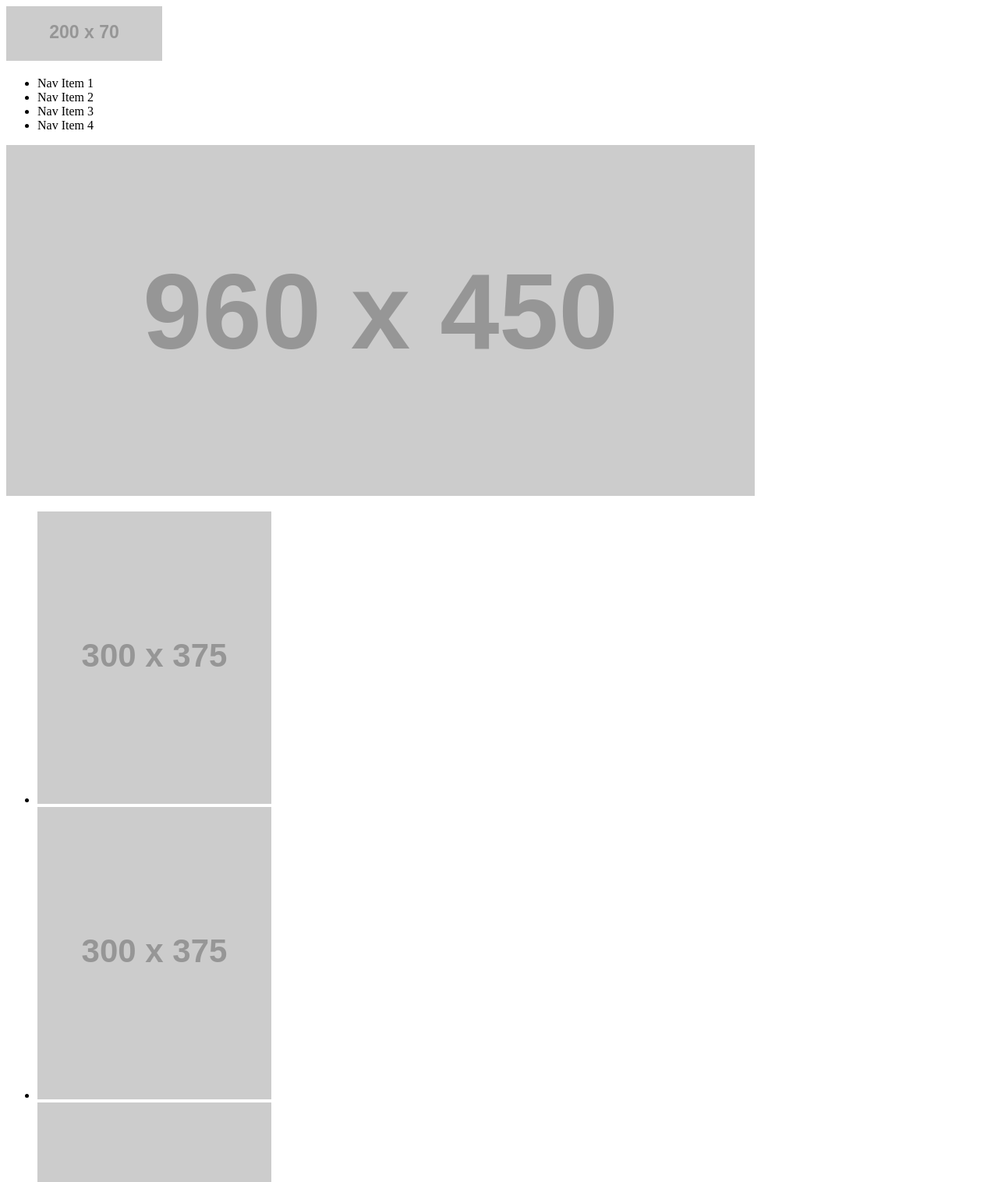
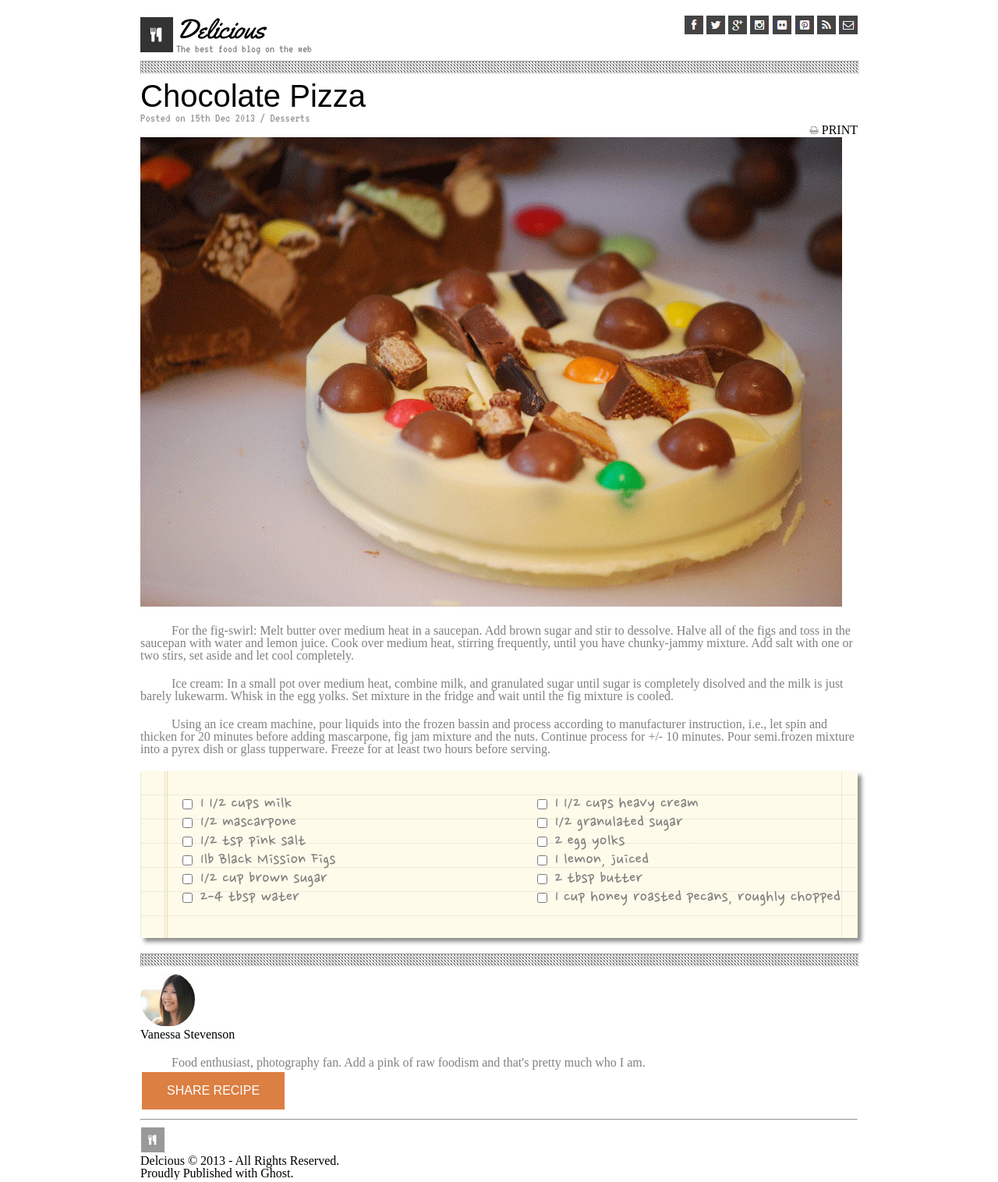
Before and after one commit to NiaSama/chocolate-pizza, a plain HTML site: page index.html in a window 1280 px wide. Shown: the top 1516 px of the page at 78% size. Drawn offline with Linux system fonts and the light colour scheme; placeholder pictures from the web are drawn by us; a web font is replaced by a local one.

Commit message:
mostly complete

```diff
--- a/index.html
+++ b/index.html
@@ -1,108 +1,117 @@
-<!-- <!DOCTYPE html>
+<!DOCTYPE html>
 <html>
+
 <head>
-        <title>Wireframe Exercise Solution</title>
+  <title>Chocolate Pizza</title>
+  <link href="https://fonts.googleapis.com/css?family=Francois+One|IBM+Plex+Sans|IBM+Plex+Serif|VT323|Yellowtail" rel="stylesheet">
+  <link href="https://fonts.googleapis.com/css?family=Nanum+Pen+Script" rel="stylesheet">
   <link rel="stylesheet" href="reset.css">
   <link rel="stylesheet" href="style.css">
 </head>
+
 <body>
   <header>
     <nav>
-                <img src="http://placehold.it/200x70/000000">
       <ul>
         <li>
-                        <a href="#">Nav Item 1</a>
+          <img src="img/fb-icon.png" alt="FB">
         </li>
         <li>
-                        <a href="#">Nav Item 2</a>
+          <img src="img/twit-icon.png" alt="Twitter">
         </li>
         <li>
-                        <a href="#">Nav Item 3</a>
+          <img src="img/gp-icon.png" alt="Google">
         </li>
         <li>
-                        <a href="#">Nav Item 4</a>
+          <img src="img/insta-icon.png" alt="Instagram">
+        </li>
+        <li>
+          <img src="img/flic-icon.png" alt="Flic">
+        </li>
+        <li>
+          <img src="img/pint-icon.png" alt="Pinterest">
+        </li>
+        <li>
+          <img src="img/rss-icon.png" alt="Rss">
+        </li>
+        <li>
+          <img src="img/mail-icon.png" alt="Mail">
         </li>
       </ul>
     </nav>
+    <div>
+      <img src="img/logo.png" alt="Logo">
+      <div>
+        <h1>Delicious</h1>
+        <h2>The best food blog on the web</h2>
+      </div>
+    </div>
   </header>
+  <hr id="thickHr">
   <main>
-            <img src="http://placehold.it/960x450/000000">
+    <h3>Chocolate Pizza</h3>
+    <h4>Posted on 15th Dec 2013 / Desserts</h4>
+    <p id="print">
+      <img src="img/print-icon.png" alt="Print"> PRINT</p>
+    <div>
+      <img id="pizza" src="img/choco-pizza.png">
+      <p>For the fig-swirl: Melt butter over medium heat in a saucepan. Add brown sugar and stir to dessolve. Halve all of the
+        figs and toss in the saucepan with water and lemon juice. Cook over medium heat, stirring frequently, until you have
+        chunky-jammy mixture. Add salt with one or two stirs, set aside and let cool completely.</p>
+      <p>Ice cream: In a small pot over medium heat, combine milk, and granulated sugar until sugar is completely disolved and
+        the milk is just barely lukewarm. Whisk in the egg yolks. Set mixture in the fridge and wait until the fig mixture
+        is cooled.</p>
+      <p>Using an ice cream machine, pour liquids into the frozen bassin and process according to manufacturer instruction,
+        i.e., let spin and thicken for 20 minutes before adding mascarpone, fig jam mixture and the nuts. Continue process
+        for +/- 10 minutes. Pour semi.frozen mixture into a pyrex dish or glass tupperware. Freeze for at least two hours
+        before serving.</p>
+    </div>
+    <div id="checklist">
       <ul>
         <li>
-                    <img src="http://placehold.it/300x375/000000">
-                </li>
+          <input type="checkbox"> 1 1/2 cups milk</li>
         <li>
-                    <img src="http://placehold.it/300x375/000000">
-                </li>
+          <input type="checkbox"> 1/2 mascarpone</li>
         <li>
-                    <img src="http://placehold.it/300x375/000000">
-                </li>
+          <input type="checkbox"> 1/2 tsp pink salt</li>
+        <li>
+          <input type="checkbox"> 1lb Black Mission Figs</li>
+        <li>
+          <input type="checkbox"> 1/2 cup brown sugar</li>
+        <li>
+          <input type="checkbox"> 2-4 tbsp water</li>
       </ul>
-            <section>
-                <img src="http://placehold.it/480x400/000000">
-                <div>
-                    <h2>Featured Section Heading</h2>
-                    <p>In your world you can create anything you desire. With something so strong, a little bit can go a long way. Follow the lay
-                    of the land. It's most important. Let's build some happy little clouds up here. Have fun with it. Let's get crazy. See. We
-                    take the corner of the brush and let it play back-and-forth. We'll put some happy little leaves here and there. You can create
-                    beautiful things - but you have to see them in your mind first. We tell people sometimes: we're like drug dealers, come into
-                    town and get everybody absolutely addicted to painting. It doesn't take much to get you addicted. We artists are a different
-                    breed of people. We're a happy bunch. It's so important to do something every day that will make you happy. Pretend you're
-                    water. Just floating without any effort. Having a good day. If you don't think every day is a good day - try missing a few.
-                    You'll see. Trees grow in all kinds of ways. They're not all perfectly straight. Not every limb is perfect. They say everything
-                    looks better with odd numbers of things. But sometimes I put even numbers—just to upset the critics. All kinds of happy little
-                    splashes. Didn't you know you had that much power? You can move mountains. You can do anything. Just pretend you are a whisper
-                    floating across a mountain. Anyone can paint. Now we'll take the almighty fan brush. Each highlight must have it's own private
-                    shadow. I was blessed with a very steady hand; and it comes in very handy when you're doing these little delicate things.
-                    A tree needs to be your friend if you're going to paint him. Be so very light. Be a gentle whisper. I like to beat the brush.
-                    Decide where your cloud lives. Maybe he lives right in here. Once you learn the technique, ohhh! Turn you loose on the world;
-                    you become a tiger. You have to make these big decisions. You don't have to spend all your time thinking about what you're
-                    doing, you just let it happen. Very easy to work these to death. Trees live in your fan brush, but you have to scare them
-                    out. Don't hurry. Take your time and enjoy. I really believe that if you practice enough you could paint the 'Mona Lisa'
-                    with a two-inch brush. It's cold, but it's beautiful.</p>
-                    <button>Call to Action to Buy Bob's Painting</button>
+      <ul>
+        <li>
+          <input type="checkbox"> 1 1/2 cups heavy cream</li>
+        <li>
+          <input type="checkbox"> 1/2 granulated sugar</li>
+        <li>
+          <input type="checkbox"> 2 egg yolks</li>
+        <li>
+          <input type="checkbox"> 1 lemon, juiced</li>
+        <li>
+          <input type="checkbox"> 2 tbsp butter</li>
+        <li>
+          <input type="checkbox"> 1 cup honey roasted pecans, roughly chopped</li>
+      </ul>
     </div>
-            </section>
-        </main>
-        <footer></footer>
-    </body>
-</html> -->
-
-<!DOCTYPE html>
-<html>
-  <head>
-    <title>Wireframe</title>
-    <link rel="stylesheet" href="reset.css">
-    <link rel="stylesheet" href="style.css">
-  </head>
-  <body>
-    <header>
-      <nav>
-        <img src="http://via.placeholder.com/200x70/000000">
-        <ul>
-          <li>Nav Item 1</li>
-          <li>Nav Item 2</li>
-          <li>Nav Item 3</li>
-          <li>Nav Item 4</li>
-        </ul>
-      </nav>
-    </header>
-    <main>
-      <img src="http://via.placeholder.com/960x450/000000">
-      <ul>
-        <li><img src="http://via.placeholder.com/300x375/000000"> </li>
-        <li><img src="http://via.placeholder.com/300x375/000000"> </li>
-        <li><img src="http://via.placeholder.com/300x375/000000"> </li>
-      </ul>
-      <img src="http://via.placeholder.com/480x400/000000">
-      <div>
-        <h1>Featured Section Heading</h1>
-        <p>Lorem ipsum dolor sit amet, consectetuer adipiscing elit, sed diam nonummy nibh euismod tincidunt ut laoreet dolore magna aliquam erat volutpat. Lorem ipsum dolor sit amet, consectetuer adipiscing elit, sed diam nonummy nibh euismod tincidunt ut laoreet dolore magna aliquam erat volutpat. Lorem ipsum dolor sit amet, consectetuer adipiscing elit, sed diam nonummy nibh euismod tincidunt ut laoreet dolore magna aliquam erat volutpat Lorem ipsum dolor sit amet, consectetuer adipiscing elit, sed diam nonummy nibh euismod tincidunt ut laoreet dolore magna aliquam erat volutpat. Lorem ipsum dolor sit amet, consectetuer adipiscing elit, sed diam nonummy nibh euismod tincidunt ut laoreet dolore magna aliquam erat volutpat. Lorem ipsum dolor sit amet, consectetuer adipiscing elit, sed diam nonummy nibh euismod tincidunt ut laoreet dolore magna aliquam erat volutpat Lorem ipsum dolor sit amet, consectetuer adipiscing elit, sed diam nonummy nibh euismod tincidunt ut laoreet dolore magna aliquam erat volutpat. Lorem ipsum dolor sit amet, consectetuer adipiscing elit, sed diam nonummy nibh euismod tincidunt ut laoreet dolore magna aliquam erat volutpat. Lorem ipsum dolor sit amet, consectetuer adipiscing elit, sed diam nonummy nibh euismod tincidunt ut laoreet dolore magna aliquam erat volutpat</p>
-        <form>
-          <input type="button" value="Call To Action">
-        </form>
+    <hr id="thickHr">
+    <div id="bio">
+    <img src="img/van-pic.png" alt="Selfie">
+    <h5>Vanessa Stevenson </h5>
+    <p>Food enthusiast, photography fan. Add a pink of raw foodism and that's pretty much who I am.</p>
+    <button>SHARE RECIPE</button>
     </div>
   </main>
-    <footer></footer>
+  <hr>
+  <footer>
+    <div id="footerDiv">
+      <img src="img/small-logo.png" alt="small-logo">
+    </div>
+    <p>Delcious © 2013 - All Rights Reserved.</p>
+    <p> Proudly Published with Ghost. </p>
+  </footer>
 </body>
+
 </html>
--- a/reset.css
+++ b/reset.css
@@ -0,0 +1,136 @@
+/* http://meyerweb.com/eric/tools/css/reset/
+   v2.0 | 20110126
+   License: none (public domain)
+*/
+
+html,
+body,
+div,
+span,
+applet,
+object,
+iframe,
+h1,
+h2,
+h3,
+h4,
+h5,
+h6,
+p,
+blockquote,
+pre,
+a,
+abbr,
+acronym,
+address,
+big,
+cite,
+code,
+del,
+dfn,
+em,
+img,
+ins,
+kbd,
+q,
+s,
+samp,
+small,
+strike,
+strong,
+sub,
+sup,
+tt,
+var,
+b,
+u,
+i,
+center,
+dl,
+dt,
+dd,
+ol,
+ul,
+li,
+fieldset,
+form,
+label,
+legend,
+table,
+caption,
+tbody,
+tfoot,
+thead,
+tr,
+th,
+td,
+article,
+aside,
+canvas,
+details,
+embed,
+figure,
+figcaption,
+footer,
+header,
+hgroup,
+menu,
+nav,
+output,
+ruby,
+section,
+summary,
+time,
+mark,
+audio,
+video {
+    margin: 0;
+    padding: 0;
+    border: 0;
+    font-size: 100%;
+    font: inherit;
+    vertical-align: baseline;
+}
+
+/* HTML5 display-role reset for older browsers */
+
+article,
+aside,
+details,
+figcaption,
+figure,
+footer,
+header,
+hgroup,
+menu,
+nav,
+section {
+    display: block;
+}
+
+body {
+    line-height: 1;
+}
+
+ol,
+ul {
+    list-style: none;
+}
+
+blockquote,
+q {
+    quotes: none;
+}
+
+blockquote:before,
+blockquote:after,
+q:before,
+q:after {
+    content: '';
+    content: none;
+}
+
+table {
+    border-collapse: collapse;
+    border-spacing: 0;
+}
--- a/style.css
+++ b/style.css
@@ -0,0 +1,82 @@
+body {
+  width: 920px;
+  margin: 0 auto;
+  margin-top: 20px;
+}
+header ul {
+  float: right;
+}
+header li {
+  display: inline-block;
+}
+header div {
+  align-items: left;
+}
+header div div {
+  display: inline-block;
+}
+#thickHr {
+  height: 15px;
+   background-image: linear-gradient(45deg, #888 25%, transparent 25%, transparent 50%, #888 50%, #888 75%, transparent 75%, transparent);
+   background-size: 4px 4px;
+   width: 100%;
+}
+h1 {
+  font-family: 'Yellowtail', cursive;
+  font-size: 35px;
+}
+h2 {
+  font-family: 'VT323', monospace;
+  color:gray;
+  font-size: 15px;
+}
+h3 {
+  font-family: 'Francois One', sans-serif;
+  font-size: 40px;
+}
+h4 {
+  font-family: 'VT323', monospace;
+  font-size: 10lx;
+  color:rgb(151, 151, 151);
+}
+#print {
+  float:right;
+}
+main div p {
+  margin-top: 20px;
+  text-indent: 40px;
+  color:gray;
+}
+main ul {
+  width: 49%;
+  display: inline-block;
+  text-indent: 50px;
+  margin-bottom: 40px;
+  font-family: 'Nanum Pen Script', cursive;
+  font-size: 24px;
+  color:gray;
+}
+main li:first-child {
+  margin-top: 30px;
+}
+#checklist {
+  margin-top:20px;
+  background: url(img/list-bg.png);
+  box-shadow: 5px 5px 5px rgb(144, 144, 144);
+  margin-bottom: 20px;
+}
+bio {
+  float:left;
+}
+button {
+  background-color: rgb(219, 127, 66);
+  border: none;
+  color: white;
+  padding: 15px 32px;
+  text-align: center;
+  text-decoration: none;
+  display: inline-block;
+  font-size: 16px;
+  margin: 4px 2px;
+  cursor: pointer;
+}
```
Also changed, not shown: img/choco-pizza.png (added), img/fb-icon.png (added), img/flic-icon.png (added), img/gp-icon.png (added), img/insta-icon.png (added), img/list-bg.png (added), img/logo.png (added), img/mail-icon.png (added), img/pint-icon.png (added), img/print-icon.png (added), img/rss-icon.png (added), img/small-logo.png (added), img/twit-icon.png (added), img/van-pic.png (added), 1 other file. Lines whose indentation alone changed are shown as unchanged.
